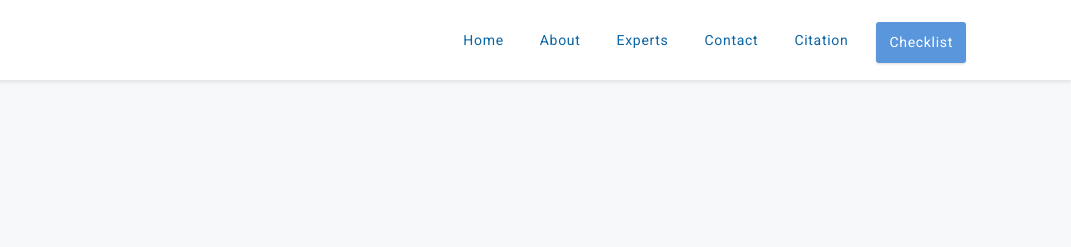
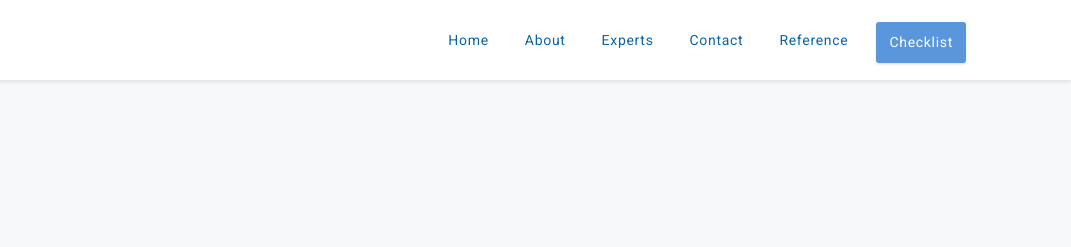
Before and after one commit to susik98/VALID-Checklist, a website: page index.html in a window 1280 px wide. Shown: the top 247 px of the page, 209-1280 px from the left. Drawn offline with nearby package versions, Linux system fonts and the light colour scheme.

Commit message:
Update index.html
Citation --> Reference

```diff
--- a/index.html
+++ b/index.html
@@ -46,7 +46,7 @@
             <a class="nav-link" href="#contact">Contact <i class="icon ion-ios-arrow-forward icon-mobile"></i></a>
           </li>
           <li class="nav-item nav-custom-link">
-            <a class="nav-link" href="#cite">Citation <i class="icon ion-ios-arrow-forward icon-mobile"></i></a>
+            <a class="nav-link" href="#cite">Reference <i class="icon ion-ios-arrow-forward icon-mobile"></i></a>
           </li>
           <li class="nav-item nav-custom-link btn btn-demo-small">
             <a class="nav-link" href="checklist.html">Checklist <i class="icon ion-ios-arrow-forward icon-mobile"></i></a>
```
